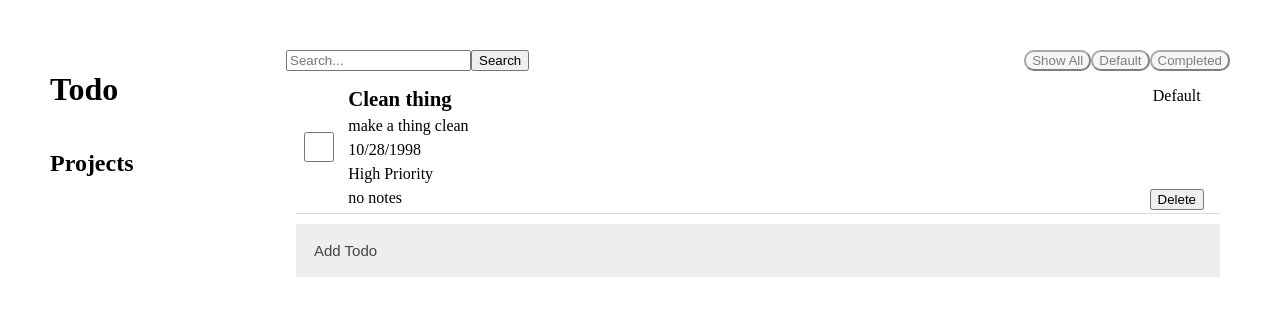
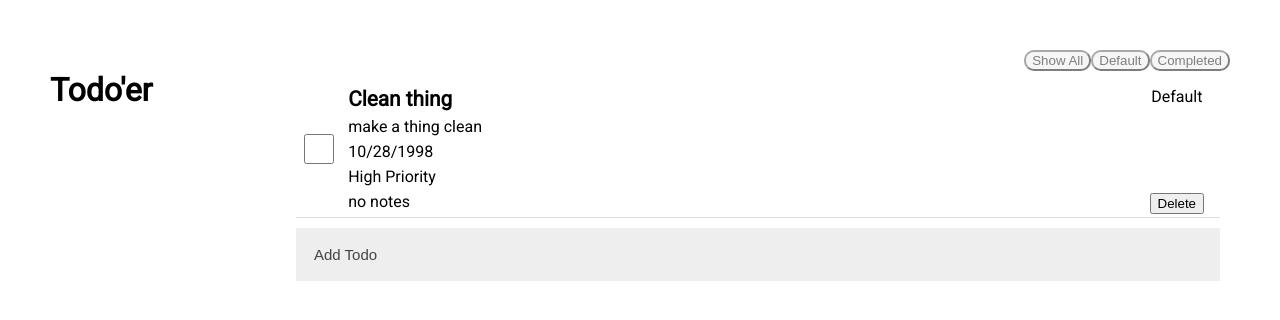
Before and after one commit to JSzkup/odin-todo, a website built with webpack: page src/template.html in a window 1280 px wide. Built offline with nearby package versions, Linux system fonts and the light colour scheme.

Commit message:
change font to Roboto

```diff
--- a/src/styles.css
+++ b/src/styles.css
@@ -1,5 +1,7 @@
 body {
     display: flex;
+
+    font-family: 'Roboto', sans-serif;
 
     /* testing margins */
     margin: 50px;
--- a/src/template.html
+++ b/src/template.html
@@ -4,6 +4,9 @@
 <head>
     <meta charset="UTF-8">
     <meta name="viewport" content="width=device-width, initial-scale=1.0">
+    <link rel="preconnect" href="https://fonts.googleapis.com">
+    <link rel="preconnect" href="https://fonts.gstatic.com" crossorigin>
+    <link href="https://fonts.googleapis.com/css2?family=Roboto&display=swap" rel="stylesheet">
     <title>Todo</title>
 </head>
 
@@ -12,9 +15,9 @@
 
         <!-- <img src="STAND IN" alt="Logo" id="sidebar-logo"> -->
 
-        <h1>Todo</h1>
+        <h1>Todo'er</h1>
 
-        <h2>Projects</h2>
+        <!-- <h2>Projects</h2> -->
         <div id="project-sidebar">
         </div>
 
@@ -24,8 +27,8 @@
 
         <div id="main-header">
 
-            <input type="text" id="searchBar" placeholder="Search...">
-            <button id="search-confirm-btn">Search</button>
+            <!-- <input type="text" id="searchBar" placeholder="Search..."> -->
+            <!-- <button id="search-confirm-btn">Search</button> -->
 
             <div id="filters"></div>
         </div>
--- a/src/todoView.js
+++ b/src/todoView.js
@@ -390,7 +390,6 @@ function filterSelection(filterID) {
 
 function createFilterButtons() {
     const filterArea = document.querySelector("#filters");
-    // TODO color coordinate todos with their project/filter button
 
     // Clear the filter area before adding new buttons to prevent duplicates
     clearDiv("#filters");
```
